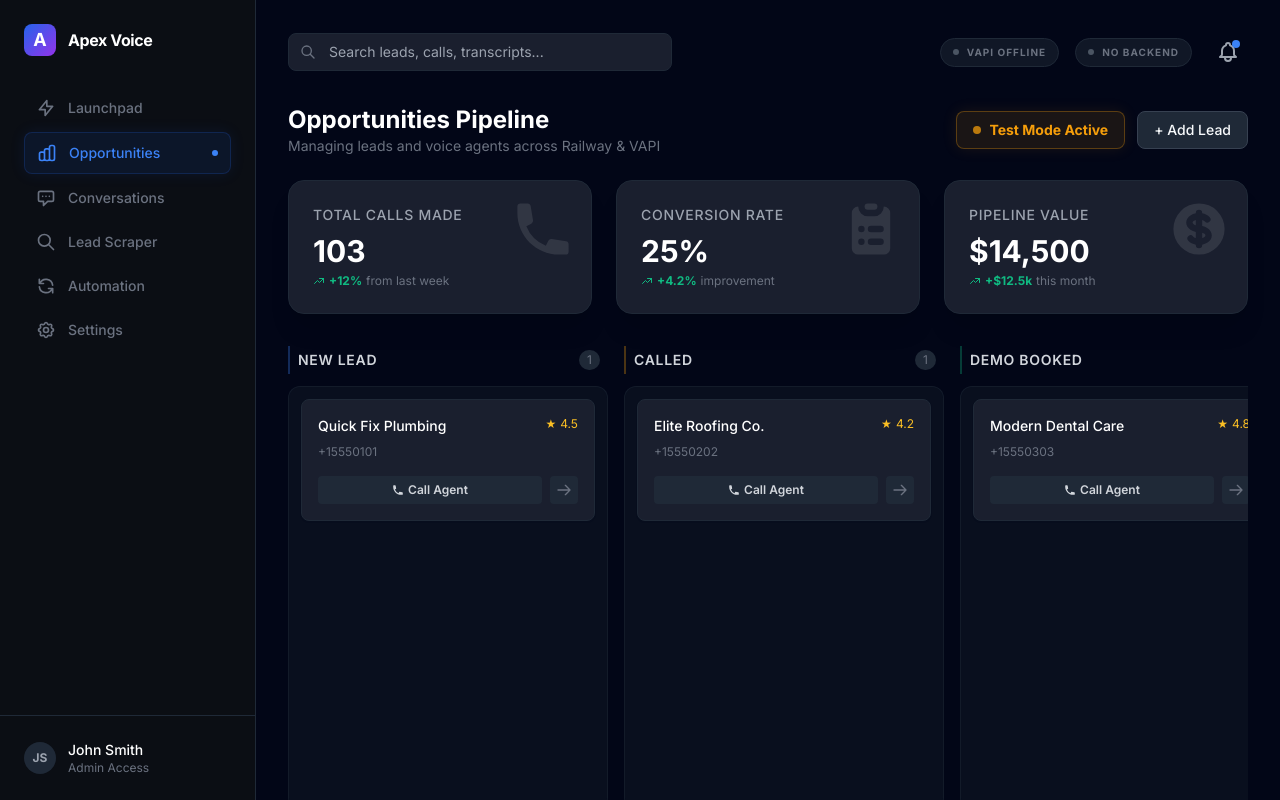
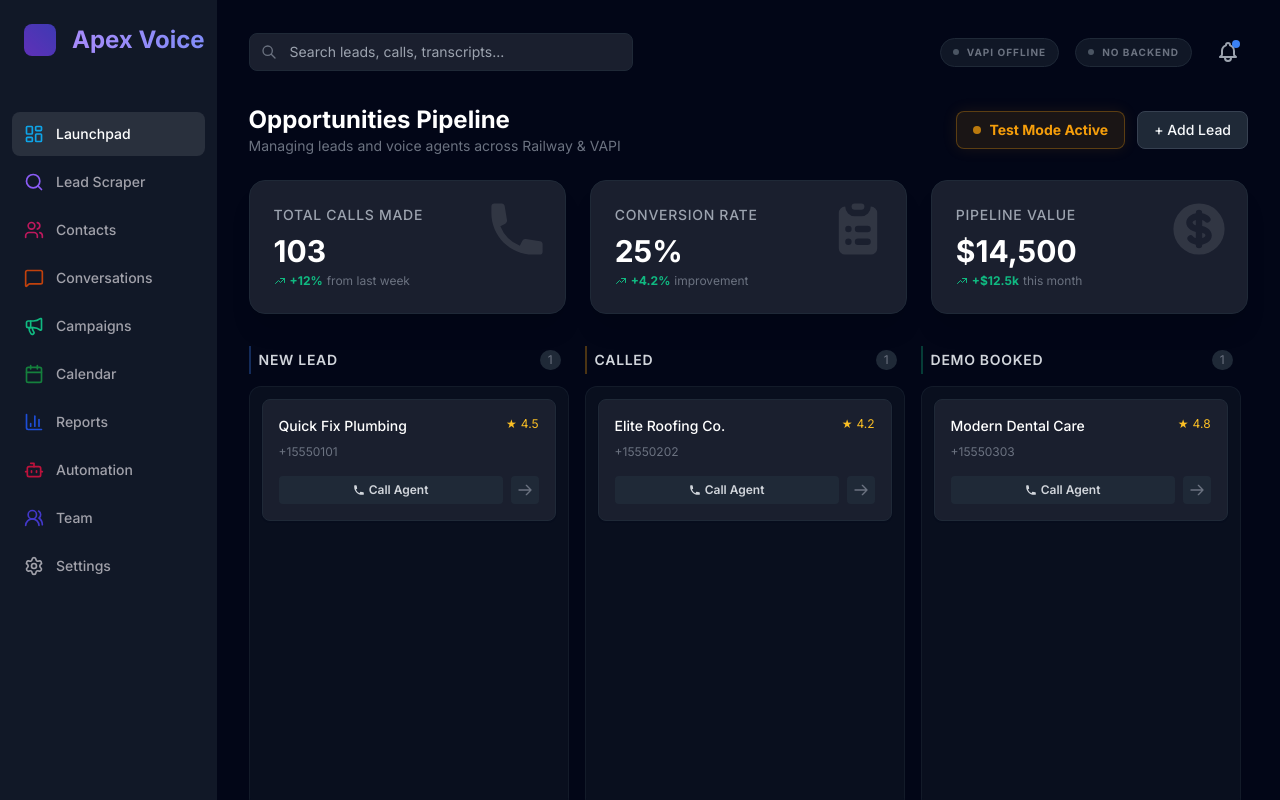
Before and after one commit to apexvoice420/apexvoice42033, a Next.js app: page /dashboard in a window 1280 px wide. Built offline with nearby package versions, Linux system fonts and the light colour scheme.

Commit message:
Refactor: Implement route-based dashboard navigation and fix sidebar links

```diff
--- /dev/null
+++ b/src/app/dashboard/campaigns/page.tsx
@@ -0,0 +1,12 @@
+export default function CampaignsPage() {
+    return (
+        <div className="flex flex-col items-center justify-center h-[calc(100vh-200px)] text-gray-500">
+            <div className="w-16 h-16 bg-gray-800 rounded-full flex items-center justify-center mb-4">
+                <svg className="w-8 h-8" fill="none" stroke="currentColor" viewBox="0 0 24 24"><path strokeLinecap="round" strokeLinejoin="round" strokeWidth="2" d="M11 5.882V19.24a1.76 1.76 0 01-3.417.592l-2.147-6.15M18 13a3 3 0 100-6M5.436 13.683A4.001 4.001 0 017 6h1.832c4.1 0 7.625-1.234 9.168-3v14c-1.543-1.766-5.067-3-9.168-3H7a3.988 3.988 0 01-1.564-.317z" /></svg>
+            </div>
+            <h1 className="text-2xl font-bold text-white mb-2">Campaigns</h1>
+            <p className="text-lg font-medium">Coming Soon</p>
+            <p className="text-sm">Agent A is refining the Campaigns module.</p>
+        </div>
+    );
+}
--- /dev/null
+++ b/src/app/dashboard/layout.tsx
@@ -0,0 +1,16 @@
+import { Sidebar } from "@/components/layout/Sidebar";
+
+export default function DashboardLayout({
+    children,
+}: {
+    children: React.ReactNode;
+}) {
+    return (
+        <div className="flex h-screen overflow-hidden bg-slate-950">
+            <Sidebar />
+            <main className="flex-1 overflow-y-auto">
+                {children}
+            </main>
+        </div>
+    );
+}
--- a/src/app/dashboard/page.tsx
+++ b/src/app/dashboard/page.tsx
@@ -1,17 +1,13 @@
 "use client";
 
 import React, { useState, useEffect, useCallback } from 'react';
-import Sidebar from '@/components/NewCrm/StateSidebar';
 import StatsCards from '@/components/NewCrm/StatsCards';
 import KanbanBoard from '@/components/NewCrm/KanbanBoard';
-import ScraperView from '@/components/NewCrm/ScraperView';
-import SettingsView from '@/components/NewCrm/SettingsView';
-import { Lead, LeadStatus, ViewType, Stats } from '@/types';
+import { Lead, LeadStatus, Stats } from '@/types';
 import { INITIAL_LEADS } from '@/components/NewCrm/constants';
 import { triggerVapiCall } from '@/services/vapiService';
 
 export default function DashboardPage() {
-    const [currentView, setCurrentView] = useState<ViewType | string>('opportunities');
     const [isTestMode, setIsTestMode] = useState(true);
 
     const [leads, setLeads] = useState<Lead[]>(() => {
@@ -52,8 +48,8 @@ export default function DashboardPage() {
     }, [leads]);
 
     useEffect(() => {
-        localStorage.setItem('apex_config', JSON.stringify(config));
-    }, [config]);
+        // Config reading is fine here for status indicators
+    }, []);
 
     const updateStats = useCallback(() => {
         const callCount = leads.filter(l => l.status !== LeadStatus.NEW).length + 100;
@@ -104,10 +100,35 @@ export default function DashboardPage() {
         }
     }, [config.railwayEndpoint, config.railwayApiKey]);
 
-    const renderContent = () => {
-        switch (currentView) {
-            case 'opportunities':
     return (
+        <div className="p-8">
+            <header className="flex justify-between items-center mb-8">
+                <div className="relative w-96">
+                    <svg className="w-4 h-4 absolute left-3 top-1/2 -translate-y-1/2 text-gray-500" fill="none" stroke="currentColor" viewBox="0 0 24 24"><path strokeLinecap="round" strokeLinejoin="round" strokeWidth="2" d="M21 21l-6-6m2-5a7 7 0 11-14 0 7 7 0 0114 0z" /></svg>
+                    <input
+                        type="text"
+                        placeholder="Search leads, calls, transcripts..."
+                        className="w-full bg-[#1a1f2e] border border-gray-800 rounded-lg pl-10 pr-4 py-2 text-sm text-gray-300 focus:outline-none focus:ring-2 focus:ring-blue-500/50 transition-all"
+                    />
+                </div>
+                <div className="flex items-center gap-4">
+                    <div className={`flex items-center gap-2 px-3 py-1.5 rounded-full border text-[10px] font-bold uppercase tracking-widest transition-all ${config.vapiApiKey ? 'bg-emerald-500/10 text-emerald-500 border-emerald-500/20 shadow-[0_0_10px_rgba(16,185,129,0.1)]' : 'bg-gray-800/50 text-gray-500 border-gray-800'
+                        }`}>
+                        <span className={`w-1.5 h-1.5 rounded-full ${config.vapiApiKey ? 'bg-emerald-500 animate-pulse' : 'bg-gray-600'}`}></span>
+                        {config.vapiApiKey ? 'VAPI LINKED' : 'VAPI OFFLINE'}
+                    </div>
+                    <div className={`flex items-center gap-2 px-3 py-1.5 rounded-full border text-[10px] font-bold uppercase tracking-widest transition-all ${config.railwayEndpoint ? 'bg-purple-500/10 text-purple-500 border-purple-500/20 shadow-[0_0_10px_rgba(168,85,247,0.1)]' : 'bg-gray-800/50 text-gray-500 border-gray-800'
+                        }`}>
+                        <span className={`w-1.5 h-1.5 rounded-full ${config.railwayEndpoint ? 'bg-purple-500' : 'bg-gray-600'}`}></span>
+                        {config.railwayEndpoint ? 'RAILWAY ACTIVE' : 'NO BACKEND'}
+                    </div>
+                    <button className="p-2 text-gray-400 hover:text-white transition-colors relative">
+                        <svg className="w-6 h-6" fill="none" stroke="currentColor" viewBox="0 0 24 24"><path strokeLinecap="round" strokeLinejoin="round" strokeWidth="2" d="M15 17h5l-1.405-1.405A2.032 2.032 0 0118 14.158V11a6.002 6.002 0 00-4-5.659V5a2 2 0 10-4 0v.341C7.67 6.165 6 8.388 6 11v3.159c0 .538-.214 1.055-.595 1.436L4 17h5m6 0v1a3 3 0 11-6 0v-1m6 0H9" /></svg>
+                        <span className="absolute top-2 right-2 w-2 h-2 bg-blue-500 rounded-full"></span>
+                    </button>
+                </div>
+            </header>
+
             <div className="animate-in fade-in slide-in-from-bottom-4 duration-500">
                 <div className="flex justify-between items-center mb-6">
                     <div>
@@ -148,69 +169,6 @@ export default function DashboardPage() {
                     isCalling={isCalling}
                 />
             </div>
-                );
-            case 'scraper':
-                return (
-                    <div className="animate-in zoom-in-95 duration-500 h-full">
-                        <ScraperView onNewLeads={handleNewLeads} />
-                    </div>
-                );
-            case 'settings':
-                return (
-                    <div className="animate-in slide-in-from-right-8 duration-500">
-                        <SettingsView config={config} onSave={setConfig} />
-                    </div>
-                );
-            default:
-                // Handle undefined or 'launchpad', etc.
-                return (
-                    <div className="flex flex-col items-center justify-center h-[calc(100vh-200px)] text-gray-500">
-                        <div className="w-16 h-16 bg-gray-800 rounded-full flex items-center justify-center mb-4">
-                            <svg className="w-8 h-8" fill="none" stroke="currentColor" viewBox="0 0 24 24"><path strokeLinecap="round" strokeLinejoin="round" strokeWidth="2" d="M12 9v2m0 4h.01m-6.938 4h13.856c1.54 0 2.502-1.667 1.732-3L13.732 4c-.77-1.333-2.694-1.333-3.464 0L3.34 16c-.77 1.333.192 3 1.732 3z" /></svg>
-                        </div>
-                        <p className="text-lg font-medium">Coming Soon</p>
-                        <p className="text-sm">Agent A is refining the {currentView} module.</p>
         </div>
     );
 }
-    };
-
-    return (
-        <div className="flex min-h-screen">
-            <Sidebar currentView={currentView} onViewChange={setCurrentView} />
-
-            <main className="flex-1 ml-64 p-8 overflow-y-auto max-h-screen">
-                <header className="flex justify-between items-center mb-8">
-                    <div className="relative w-96">
-                        <svg className="w-4 h-4 absolute left-3 top-1/2 -translate-y-1/2 text-gray-500" fill="none" stroke="currentColor" viewBox="0 0 24 24"><path strokeLinecap="round" strokeLinejoin="round" strokeWidth="2" d="M21 21l-6-6m2-5a7 7 0 11-14 0 7 7 0 0114 0z" /></svg>
-                        <input
-                            type="text"
-                            placeholder="Search leads, calls, transcripts..."
-                            className="w-full bg-[#1a1f2e] border border-gray-800 rounded-lg pl-10 pr-4 py-2 text-sm text-gray-300 focus:outline-none focus:ring-2 focus:ring-blue-500/50 transition-all"
-                        />
-                    </div>
-                    <div className="flex items-center gap-4">
-                        <div className={`flex items-center gap-2 px-3 py-1.5 rounded-full border text-[10px] font-bold uppercase tracking-widest transition-all ${config.vapiApiKey ? 'bg-emerald-500/10 text-emerald-500 border-emerald-500/20 shadow-[0_0_10px_rgba(16,185,129,0.1)]' : 'bg-gray-800/50 text-gray-500 border-gray-800'
-                            }`}>
-                            <span className={`w-1.5 h-1.5 rounded-full ${config.vapiApiKey ? 'bg-emerald-500 animate-pulse' : 'bg-gray-600'}`}></span>
-                            {config.vapiApiKey ? 'VAPI LINKED' : 'VAPI OFFLINE'}
-                        </div>
-                        <div className={`flex items-center gap-2 px-3 py-1.5 rounded-full border text-[10px] font-bold uppercase tracking-widest transition-all ${config.railwayEndpoint ? 'bg-purple-500/10 text-purple-500 border-purple-500/20 shadow-[0_0_10px_rgba(168,85,247,0.1)]' : 'bg-gray-800/50 text-gray-500 border-gray-800'
-                            }`}>
-                            <span className={`w-1.5 h-1.5 rounded-full ${config.railwayEndpoint ? 'bg-purple-500' : 'bg-gray-600'}`}></span>
-                            {config.railwayEndpoint ? 'RAILWAY ACTIVE' : 'NO BACKEND'}
-                        </div>
-                        <button className="p-2 text-gray-400 hover:text-white transition-colors relative">
-                            <svg className="w-6 h-6" fill="none" stroke="currentColor" viewBox="0 0 24 24"><path strokeLinecap="round" strokeLinejoin="round" strokeWidth="2" d="M15 17h5l-1.405-1.405A2.032 2.032 0 0118 14.158V11a6.002 6.002 0 00-4-5.659V5a2 2 0 10-4 0v.341C7.67 6.165 6 8.388 6 11v3.159c0 .538-.214 1.055-.595 1.436L4 17h5m6 0v1a3 3 0 11-6 0v-1m6 0H9" /></svg>
-                            <span className="absolute top-2 right-2 w-2 h-2 bg-blue-500 rounded-full"></span>
-                        </button>
-                    </div>
-                </header>
-
-                <div>
-                    {renderContent()}
-                </div>
-            </main>
-        </div>
-    );
-}
--- /dev/null
+++ b/src/app/dashboard/reports/page.tsx
@@ -0,0 +1,12 @@
+export default function ReportsPage() {
+    return (
+        <div className="flex flex-col items-center justify-center h-[calc(100vh-200px)] text-gray-500">
+            <div className="w-16 h-16 bg-gray-800 rounded-full flex items-center justify-center mb-4">
+                <svg className="w-8 h-8" fill="none" stroke="currentColor" viewBox="0 0 24 24"><path strokeLinecap="round" strokeLinejoin="round" strokeWidth="2" d="M9 19v-6a2 2 0 00-2-2H5a2 2 0 00-2 2v6a2 2 0 002 2h2a2 2 0 002-2zm0 0V9a2 2 0 012-2h2a2 2 0 012 2v10m-6 0a2 2 0 002 2h2a2 2 0 002-2m0 0V5a2 2 0 012-2h2a2 2 0 012 2v14a2 2 0 01-2 2h-2a2 2 0 01-2-2z" /></svg>
+            </div>
+            <h1 className="text-2xl font-bold text-white mb-2">Reports</h1>
+            <p className="text-lg font-medium">Coming Soon</p>
+            <p className="text-sm">Agent A is refining the Reports module.</p>
+        </div>
+    );
+}
--- /dev/null
+++ b/src/app/dashboard/team/page.tsx
@@ -0,0 +1,12 @@
+export default function TeamPage() {
+    return (
+        <div className="flex flex-col items-center justify-center h-[calc(100vh-200px)] text-gray-500">
+            <div className="w-16 h-16 bg-gray-800 rounded-full flex items-center justify-center mb-4">
+                <svg className="w-8 h-8" fill="none" stroke="currentColor" viewBox="0 0 24 24"><path strokeLinecap="round" strokeLinejoin="round" strokeWidth="2" d="M12 4.354a4 4 0 110 5.292M15 21H3v-1a6 6 0 0112 0v1zm0 0h6v-1a6 6 0 00-9-5.197M13 7a4 4 0 11-8 0 4 4 0 018 0z" /></svg>
+            </div>
+            <h1 className="text-2xl font-bold text-white mb-2">Team</h1>
+            <p className="text-lg font-medium">Coming Soon</p>
+            <p className="text-sm">Agent A is refining the Team module.</p>
+        </div>
+    );
+}
--- a/src/components/layout/Sidebar.tsx
+++ b/src/components/layout/Sidebar.tsx
@@ -50,7 +50,7 @@ const routes = [
     {
         label: "Calendar",
         icon: Calendar,
-        href: "/dashboard/calendar",
+        href: "/dashboard/calendars",
         color: "text-green-700",
     },
     {
```
Also changed, not shown: src/app/dashboard/scraper/page.tsx (+22 -1 lines), src/app/dashboard/settings/page.tsx (added, +34 -0 lines), 1 other file (tests, documents, lock files or other folders). Lines whose indentation alone changed are shown as unchanged.
